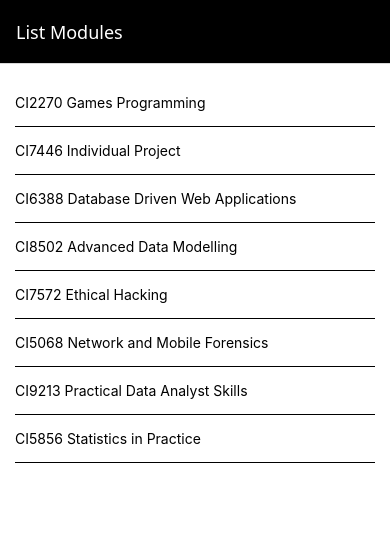
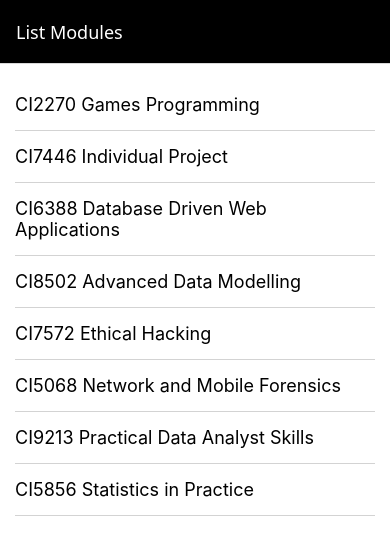
Before and after one commit to mudabbir-ahmad/Project-MAD-crudler, a React Native app: screen /ModuleListScreen in a window 390 px wide. Shown: the top 536 px of the page. Built offline with nearby package versions, Linux system fonts and the light colour scheme.

Commit message:
Added Deleting modules functionality and removed modules import on module list that was stopping the screen from updating as it was using imported attribute rather than what was pasased onto it.

```diff
--- a/src/components/entity/modules/ModuleItem.js
+++ b/src/components/entity/modules/ModuleItem.js
@@ -22,10 +22,10 @@ const styles = StyleSheet.create({
     modulesItem: {
         paddingVertical: 15,
         borderBottomWidth: 1,
-        borderBottomColor: "light grey",
+        borderBottomColor: "lightgray",
     },
     text: {
-        // fontSize: 16,
+        fontSize: 18,
     },
 });
 
--- a/src/components/screens/ModuleListScreen.js
+++ b/src/components/screens/ModuleListScreen.js
@@ -1,23 +1,28 @@
-import {StyleSheet } from "react-native";
-
+import { useState } from "react";
+import { StyleSheet } from "react-native";
 import Screen from "../layout/Screen";
+import ModuleList from "../entity/modules/ModuleList";
 import initialModules from "../../data/modules.js";
-import ModuleList from "../entity/modules/ModuleList";
 
 
-export const ModuleListScreen = () => {
+const ModuleListScreen = () => {
 //   Initialisation -------------
-    const modules = initialModules;
+//    let modules = initialModules;
 
 //   State ----------------------
+    const [ modules, setModules] = useState(initialModules);
+
+
 //   Handlers -------------------
-    const handleSelect = (module) => alert(`Item ${module.ModuleName} selected`);
+
+    const handleDelete = (module) =>
+        setModules(modules.filter((item) => item.ModuleID !== module.ModuleID));
 
 //   View -----------------------
 
   return (
     <Screen>
-        <ModuleList modules={{modules}} onSelect={handleSelect} />
+        <ModuleList modules={modules} onSelect={handleDelete} />
     </Screen>
   );
 };
```
Also changed, not shown: src/components/entity/modules/ModuleList.js (+7 -6 lines).
